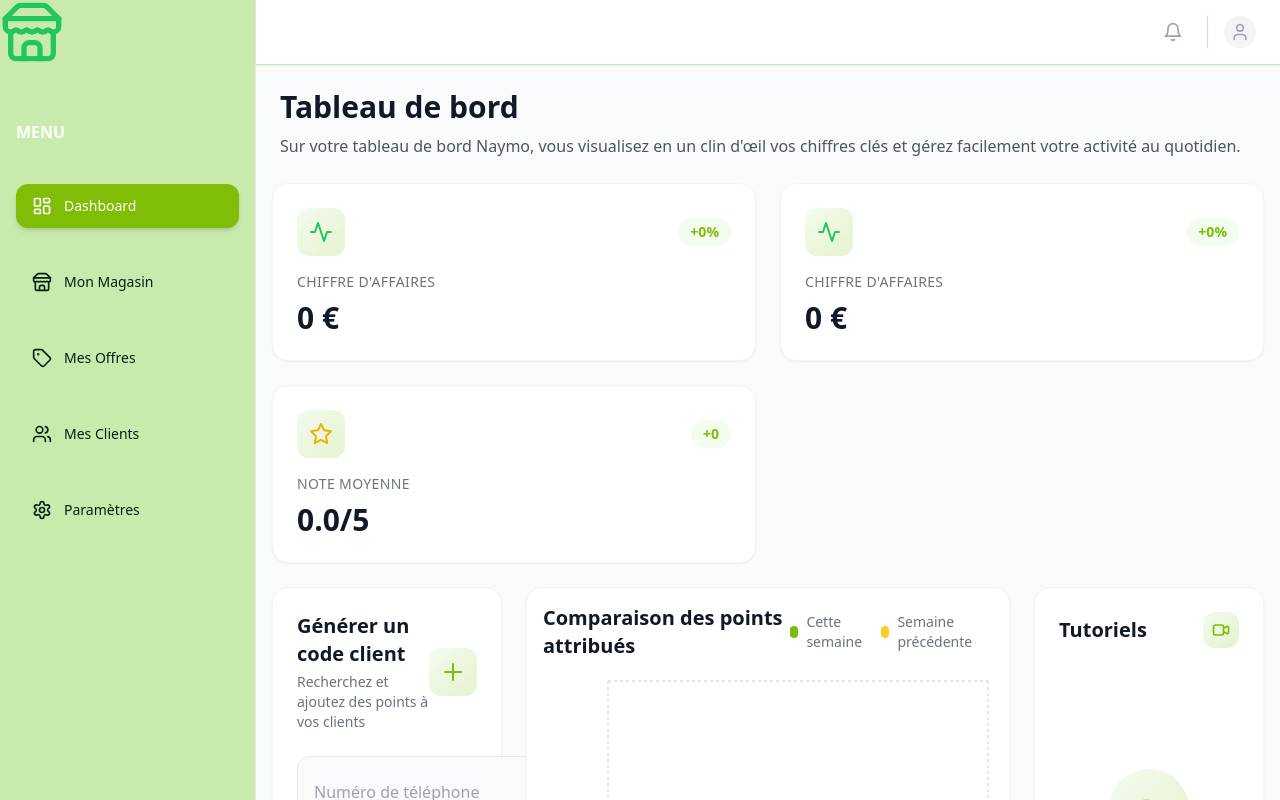
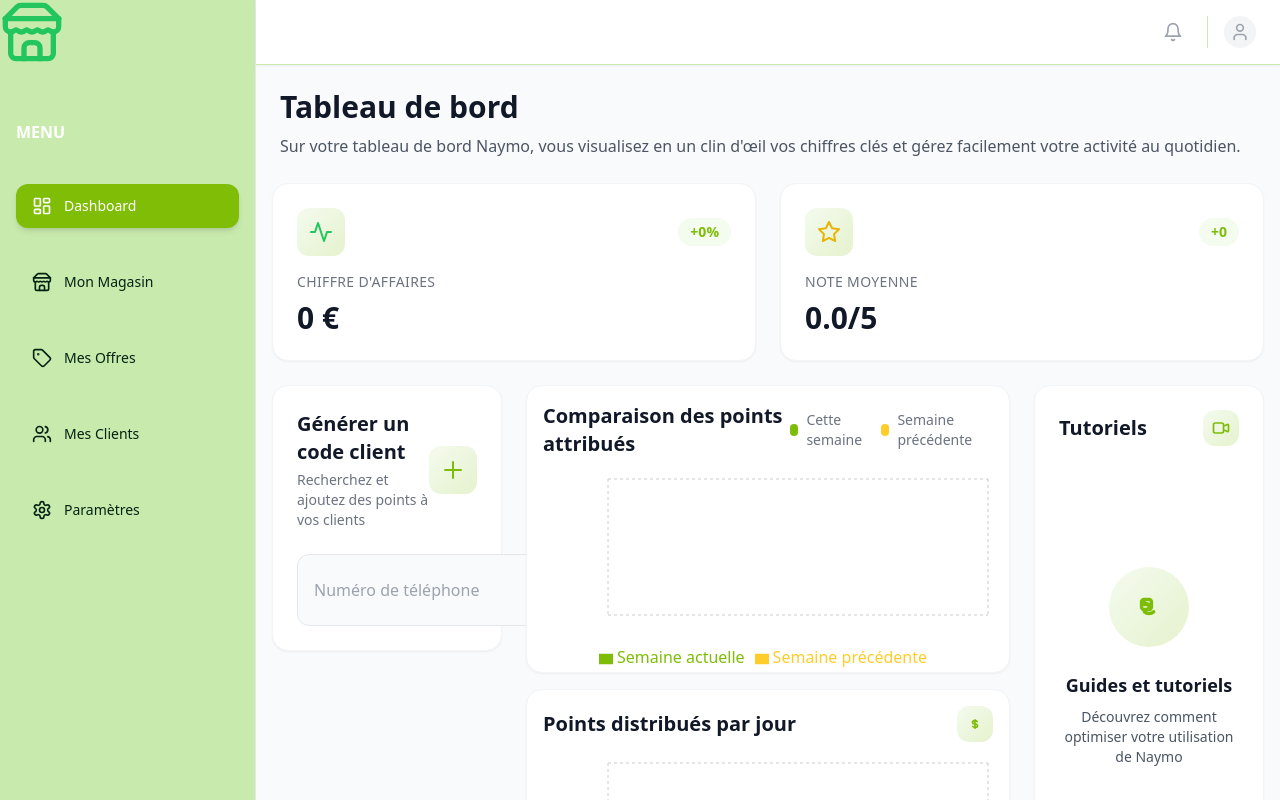
Before and after one commit to ManonDerydt/naymo-mvp-v1, a React (Vite) app: page /dashboard in a window 1280 px wide. Shown: the top 800 px of the page. Built offline with nearby package versions, Linux system fonts and the light colour scheme; no server answers.

Commit message:
Updated Dashboard.tsx

```diff
--- a/src/pages/merchant/Dashboard.tsx
+++ b/src/pages/merchant/Dashboard.tsx
@@ -187,12 +187,6 @@ const Dashboard = () => {
       trend: "+0%"
     },
     {
-      icon: <Activity className="w-6 h-6 text-green-500" />,
-      title: "Chiffre d'affaires",
-      value: `${formatCurrency(totalRevenue)} €`,
-      trend: "+0%"
-    },
-    {
       icon: <Star className="w-6 h-6 text-yellow-500" />,
       title: "Note moyenne",
       value: `${averageRating.toFixed(1)}/5`,
```
